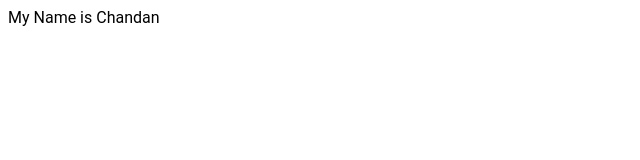
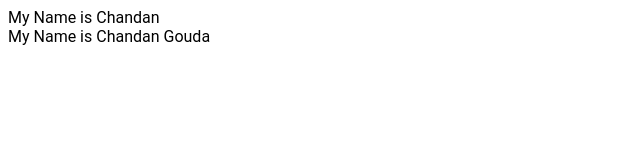
Before and after one commit to cngauda/Projects, a plain HTML site: page test.html in a window 1280 px wide. Shown: the whole page, without its empty margins (0-640 px from the left). Drawn offline with Linux system fonts and the light colour scheme.

Commit message:
Changed Test File

```diff
--- a/test.html
+++ b/test.html
@@ -14,6 +14,7 @@ font-family: 'Roboto', sans-serif;
 </head>
 <body>
     <div class="h1">My Name is Chandan </div>
+    <div class="h1">My Name is Chandan Gouda </div>
 
 </body>
 </html>
```
